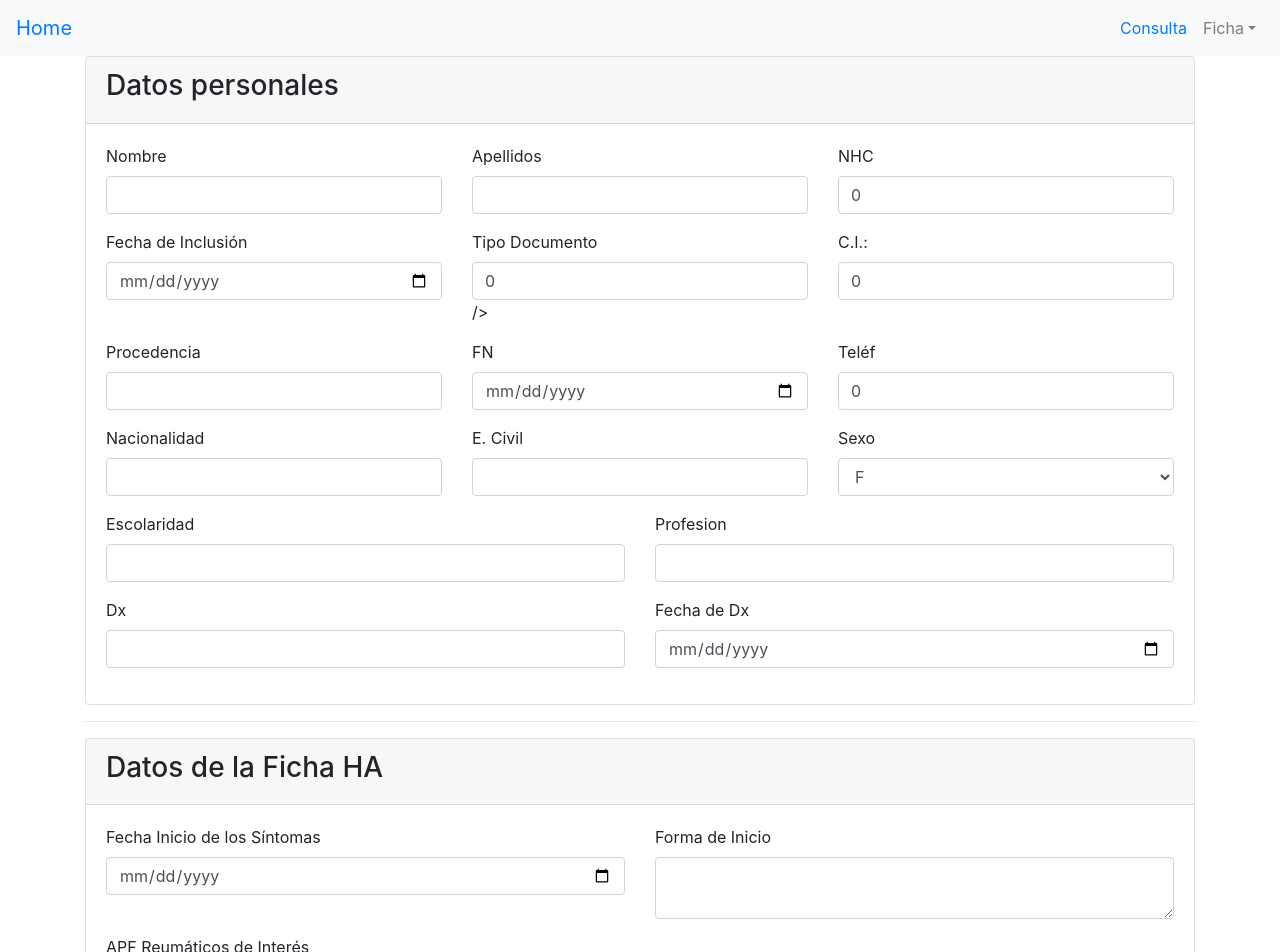
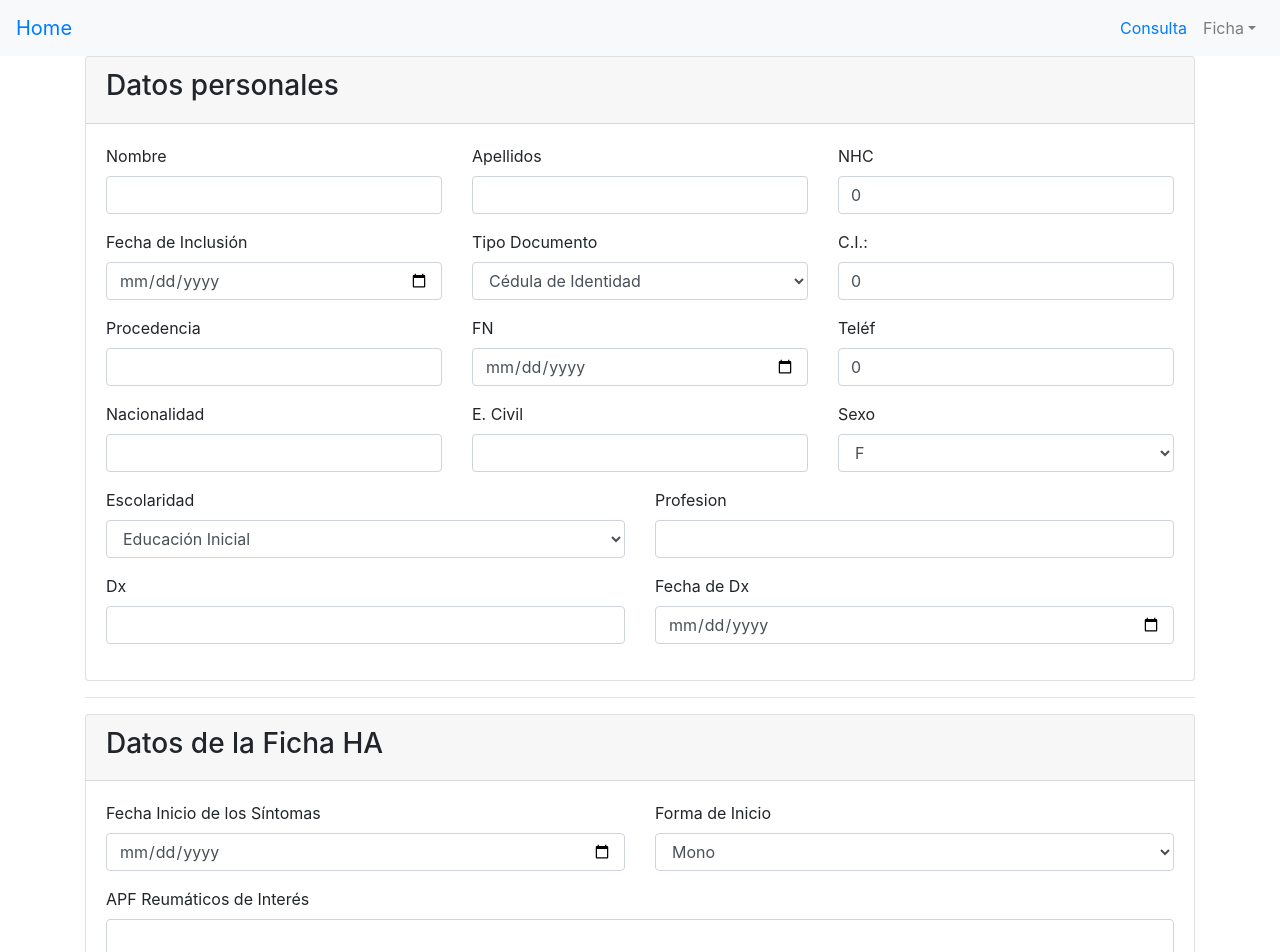
Before and after one commit to acostajo/sgh_front, a React (Create React App) app in the folder sgh_frontend/: page /ficha in a window 1280 px wide. Shown: the top 952 px of the page. Built offline with nearby package versions, Linux system fonts and the light colour scheme.

Commit message:
cambios a ficha

```diff
--- a/sgh_frontend/src/components/fichaForm.jsx
+++ b/sgh_frontend/src/components/fichaForm.jsx
@@ -24,8 +24,9 @@ class Ficha extends Component {
       codusuario: "", //#código interno de usuario, para saber quién agrego la ficha
       nombres: "", //#nombres completos del paciente
       apellidos: "", //#apellidos completos del paciente
-      cedula: 0, //#cédula de identidad del paciente
-      sexo: "", // #sexo del paciente
+      tipodocumento: "Cédula de Identidad", //#tipo de documento
+      nrodocumento: 0, //#cédula de identidad del paciente
+      sexo: "F", // #sexo del paciente
       fechainclusion: "", // #fecha de inclusión del paciente
       procedencia: "", //#procedencia del paciente
       nacionalidad: "", // #nacionalidad del paciente
@@ -96,7 +97,8 @@ class Ficha extends Component {
       codusuario: 999,
       nombres: this.state.nombres,
       apellidos: this.state.apellidos,
-      cedula: this.state.cedula,
+      tipodocumento: this.state.apellidos,
+      nrodocumento: this.state.nrodocumento,
       sexo: this.state.sexo,
       fechainclusion: this.state.fechainclusion,
       procedencia: this.state.procedencia,
@@ -243,9 +245,9 @@ class Ficha extends Component {
                   <FormGroup>
                     <Label for="tipodocumento">Tipo Documento</Label>
                     <Input
-                      type="text"
+                      type="select"
                       onChange={this.handleChange}
-                      value={this.state.cedula}
+                      value={this.state.tipodocumento}
                       name="tipodocumento"
                       id="tipodocumento"
                     >
@@ -253,18 +255,17 @@ class Ficha extends Component {
                       <option>Pasaporte</option>
                       <option>No Aplica</option>
                     </Input>
-                    />
                   </FormGroup>
                 </Col>
                 <Col>
                   <FormGroup>
-                    <Label for="cedula">C.I.:</Label>
+                    <Label for="nrodocumento">C.I.:</Label>
                     <Input
                       type="number"
                       onChange={this.handleChange}
-                      value={this.state.cedula}
-                      name="cedula"
-                      id="cedula"
+                      value={this.state.nrodocumento}
+                      name="nrodocumento"
+                      id="nrodocumento"
                     />
                   </FormGroup>
                 </Col>
@@ -353,7 +354,7 @@ class Ficha extends Component {
                   <FormGroup>
                     <Label for="escolaridad">Escolaridad</Label>
                     <Input
-                      type="text"
+                      type="select"
                       onChange={this.handleChange}
                       value={this.state.escolaridad}
                       name="escolaridad"
@@ -435,7 +436,7 @@ class Ficha extends Component {
                   <FormGroup>
                     <Label for="formainic">Forma de Inicio</Label>
                     <Input
-                      type="textarea"
+                      type="select"
                       onChange={this.handleChange}
                       value={this.state.formainic}
                       name="formainic"
```
